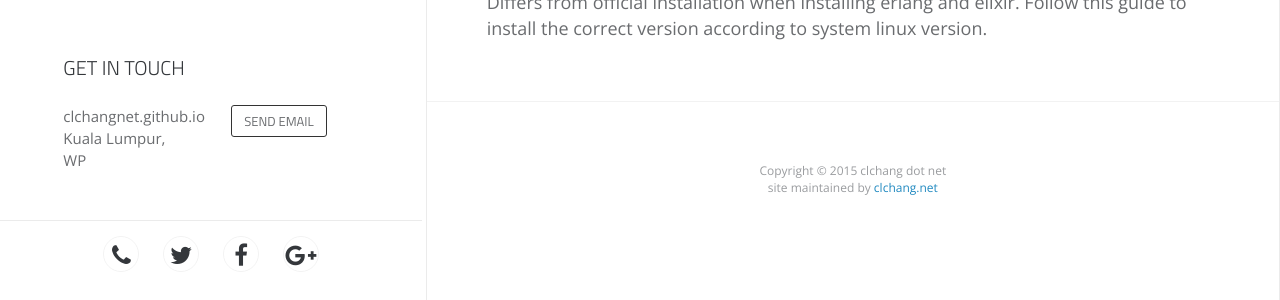
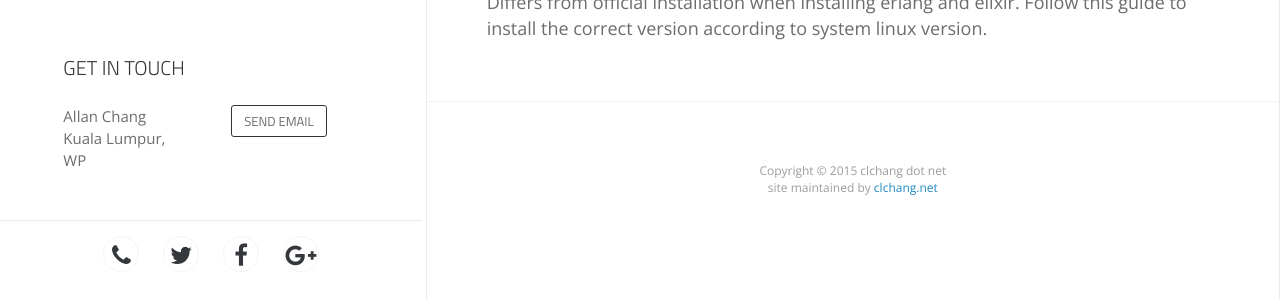
Before and after one commit to rokibhasansagar/clchangnet.github.io, a Jekyll site: the page built from index.html, in a window 1280 px wide. Shown: the part 613-913 px from the top of the page. Built offline with Jekyll 4.4.1, drawn with Linux system fonts in a browser that asks for light colours; nearby versions of some CDN libraries; Markdown is read by kramdown in place of the engine named in the settings; the list of posts is cut into pages by our own code.

Commit message:
fix site.author.name

```diff
--- a/_config.yml
+++ b/_config.yml
@@ -22,6 +22,7 @@ locale:         en_us # eg. en_us
 # description:    "your site description"
 icon:           /images/clchangdotnet-logo-003-300.png # /assets/img/icon.png [best 300px X 300px]
 author:
+  name:         Allan Chang
   facebook:     clchangnet
   twitter:      clchangnet
   google_plus:  118387636159308776887
--- a/_includes/side-bar.html
+++ b/_includes/side-bar.html
@@ -15,7 +15,7 @@
         <h3 class="uk-panel-title">Get in touch</h3>
         <div class="uk-grid">
           <div class="uk-width-1-2">
-            {{ site.name }}
+            {{ site.author.name }}
             <br> Kuala Lumpur, WP
           </div>
           <div class="uk-width-1-2">
```
